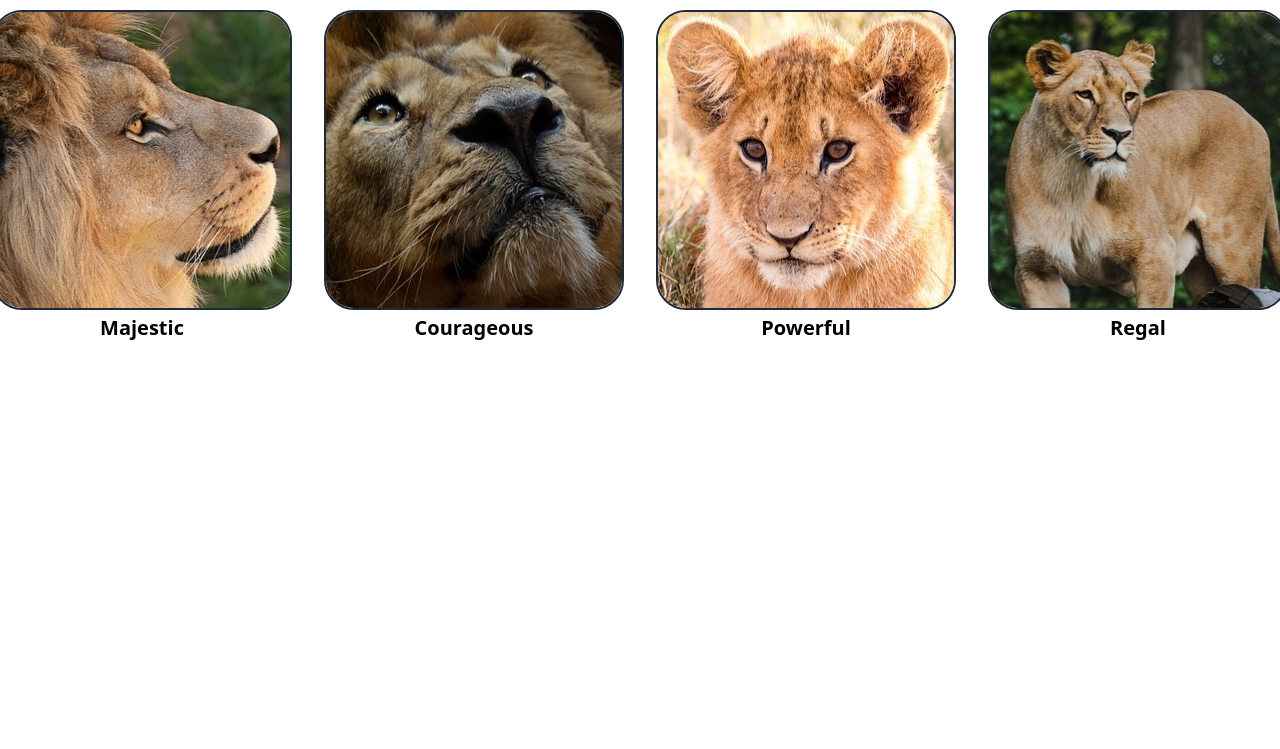
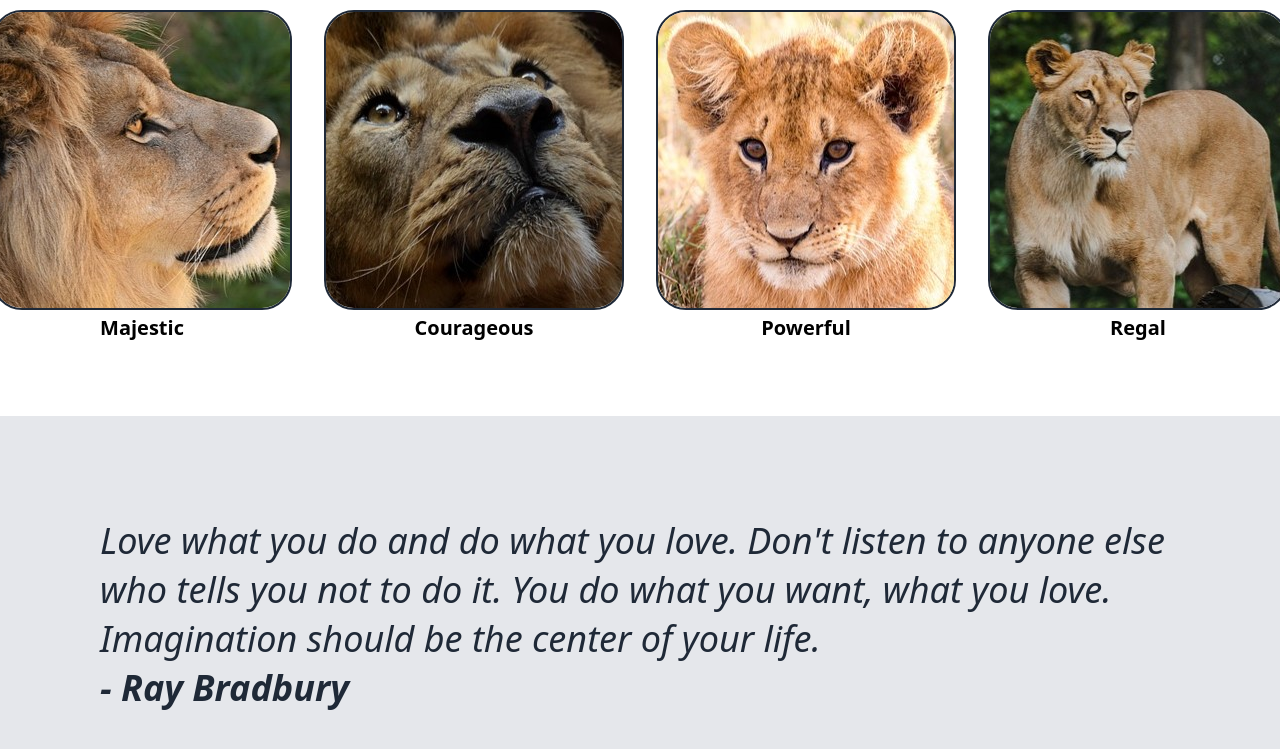
Before and after one commit to andr0meda727/landing-page, a plain HTML site: page index.html in a window 1280 px wide. Shown: the part 473-1222 px from the top of the page. Before the commit the page ends 814 px from the top, so only its background shows below. Drawn offline with Linux system fonts and the light colour scheme.

Commit message:
Add quote
Added quote with author, used id to make author font bold

```diff
--- a/index.html
+++ b/index.html
@@ -58,5 +58,15 @@
             </div>
         </div>
     </section>
+
+    <article class="quote">
+        <div class="container">
+            <p>
+                Love what you do and do what you love. Don't listen to anyone else who tells you not to do it.
+                You do what you want, what you love. Imagination should be the center of your life.
+            </p>
+            <p id="author">- Ray Bradbury</p>
+        </div>
+    </article>
 </body>
 </html>
--- a/styles.css
+++ b/styles.css
@@ -127,3 +127,17 @@
     font-size: 20px;
     font-weight: 700;
 }
+
+.quote {
+    margin-top: 75px;
+    padding: 100px;
+    background-color: #E5E7EB;
+    font-size: 36px;
+    font-style: italic;
+    color: #1F2937;
+    font-weight: 200;
+}
+
+#author {
+    font-weight: 600;
+}
```
